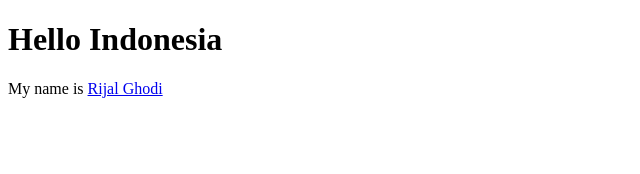
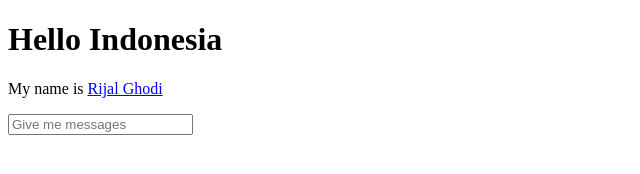
Before and after one commit to rijalghodi/git-github, a plain HTML site: page index.html in a window 1280 px wide. Shown: the whole page, without its empty margins (0-640 px from the left). Drawn offline with Linux system fonts and the light colour scheme.

Commit message:
Make form

```diff
--- a/index.html
+++ b/index.html
@@ -9,5 +9,8 @@
   <body>
     <h1>Hello Indonesia</h1>
     <p>My name is <a href="#">Rijal Ghodi</a></p>
+    <form>
+      <input type="text" placeholder="Give me messages" />
+    </form>
   </body>
 </html>
```
